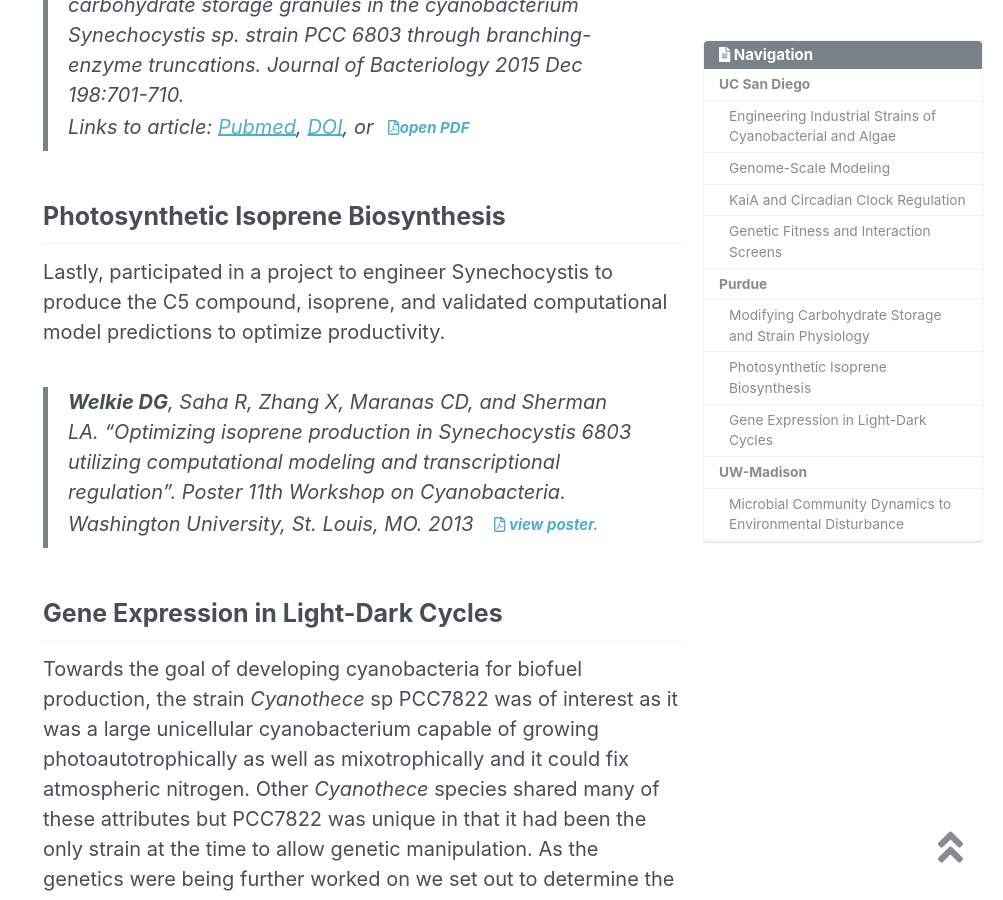
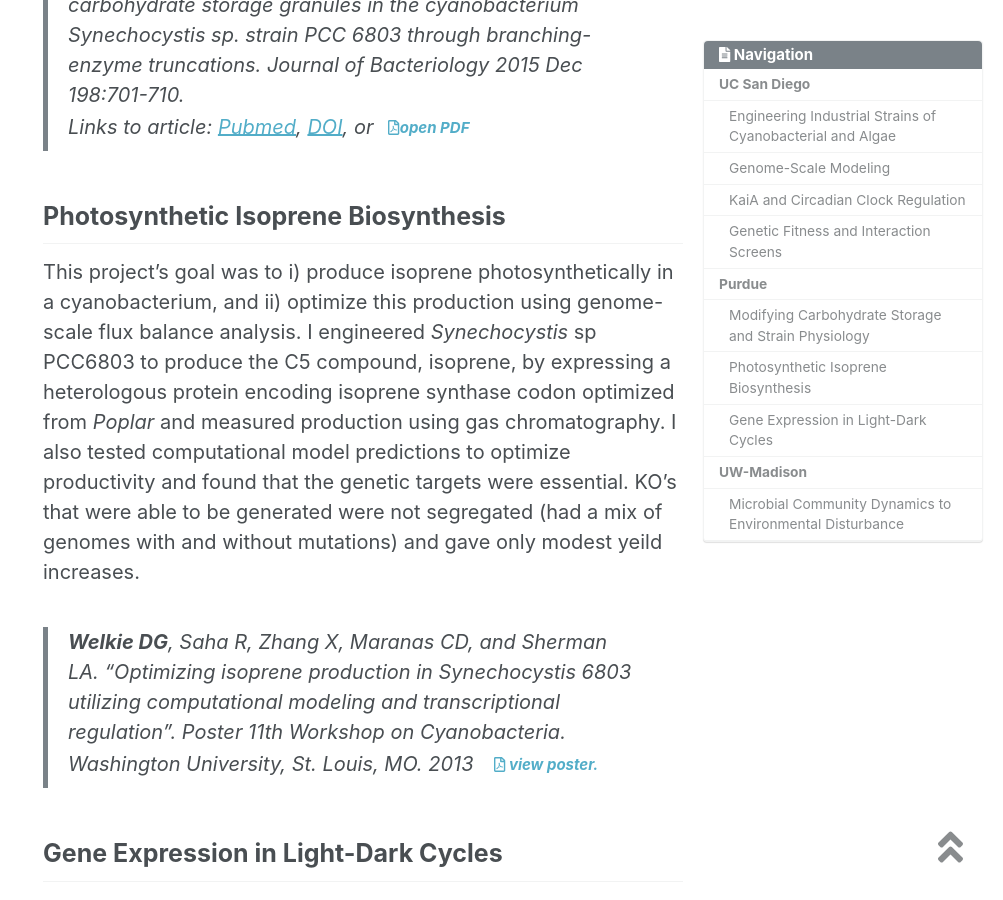
Before and after one commit to dwelkie/dwelkie.github.io, a Jekyll site: the page built from _pages/projects.md, in a window 1280 px wide and 900 px high, scrolled down 3997 px. Shown: the whole window, without its empty margins (277-1280 px from the left). Built offline with Jekyll 4.4.1, drawn with Linux system fonts in a browser that asks for light colours; nearby versions of some CDN libraries.

Commit message:
Update projects.md

```diff
--- a/_pages/projects.md
+++ b/_pages/projects.md
@@ -57,7 +57,7 @@ Links to article: [Pubmed](https://www.ncbi.nlm.nih.gov/pubmed/26668264){:target
 
 ## Photosynthetic Isoprene Biosynthesis
 
-Lastly, participated in a project to engineer Synechocystis to produce the C5 compound, isoprene, and validated computational model predictions to optimize productivity.
+This project's goal was to i) produce isoprene photosynthetically in a cyanobacterium, and ii) optimize this production using genome-scale flux balance analysis. I engineered _Synechocystis_ sp PCC6803 to produce the C5 compound, isoprene, by expressing a heterologous protein encoding isoprene synthase codon optimized from _Poplar_ and measured production using gas chromatography. I also tested computational model predictions to optimize productivity and found that the genetic targets were essential. KO's that were able to be generated were not segregated (had a mix of genomes with and without mutations) and gave only modest yeild increases.
 
 >**Welkie DG**, Saha R, Zhang X, Maranas CD, and Sherman LA. “Optimizing isoprene production in Synechocystis 6803 utilizing computational modeling and transcriptional regulation”. Poster 11th Workshop on Cyanobacteria. Washington University, St. Louis, MO. 2013 <a class="btn btn-success btn-lg" href="https://drive.google.com/open?id=1-zaVjOPzuPZxNSSGlnsWKzLhuLacNZ-0" target="_blank" > <i class="far fa-file-pdf"></i> view poster.
 
```
